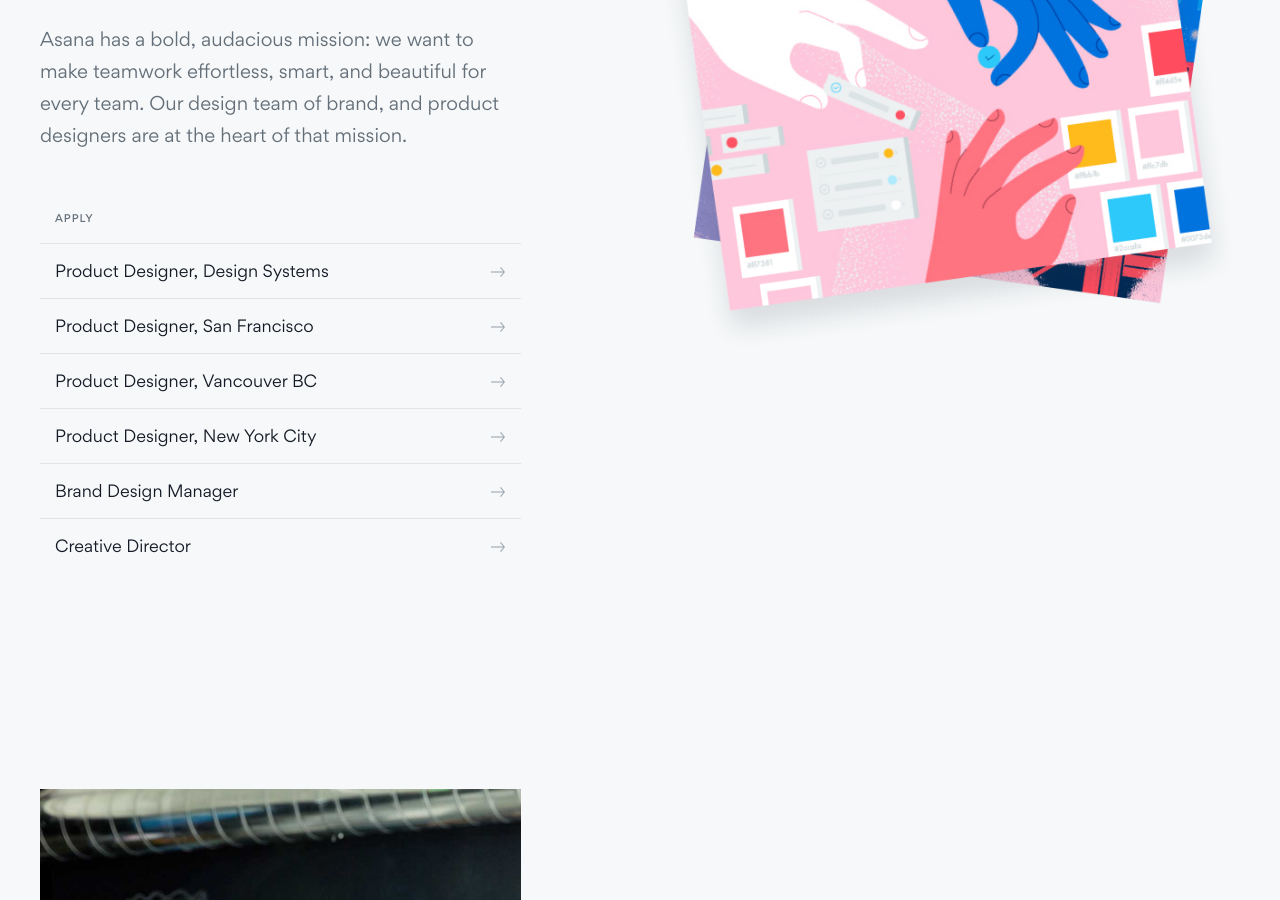
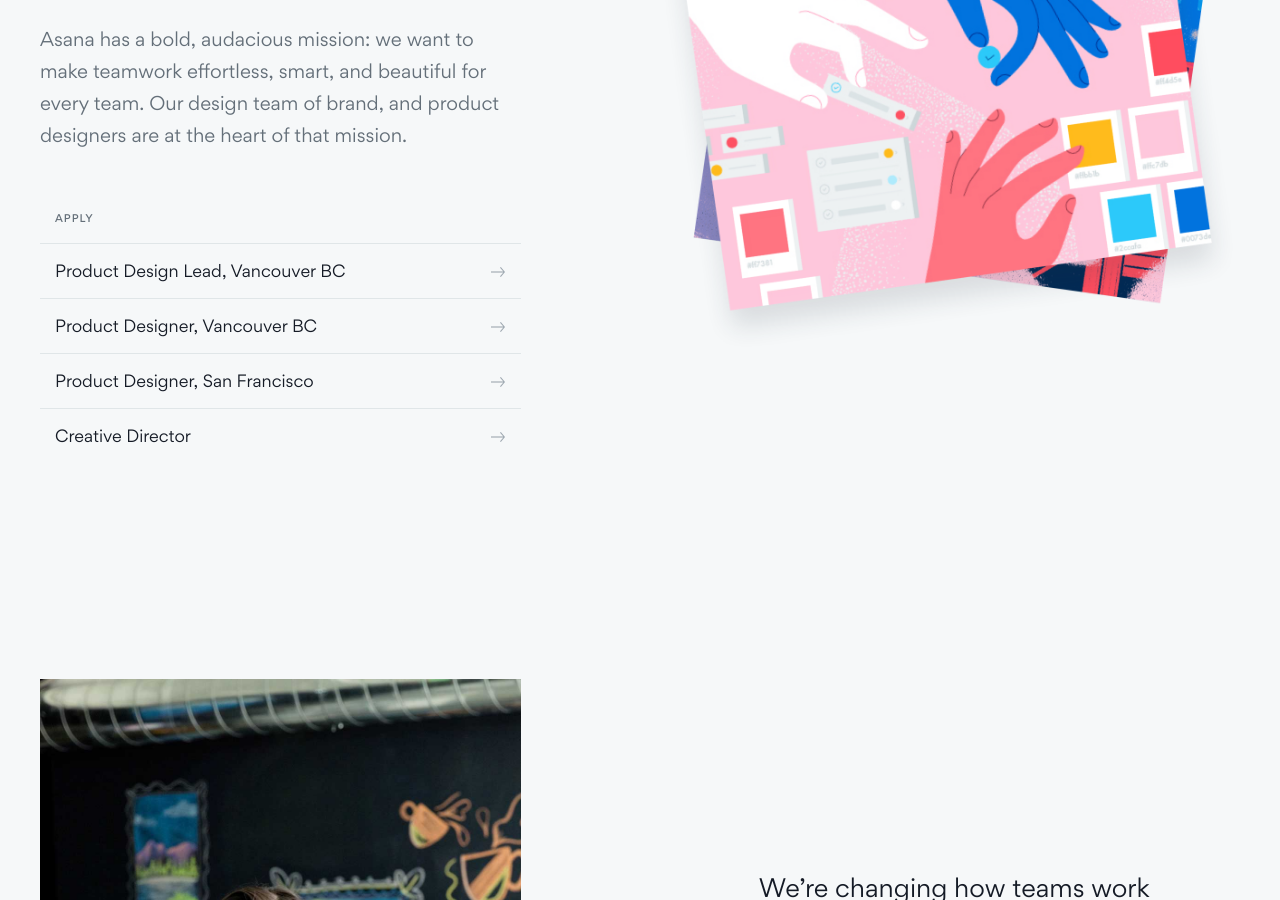
Before and after one commit to mattbond21/asana.design, a Jekyll site: the page built from index.html, in a window 1280 px wide and 900 px high, scrolled down 301 px. Built offline with Jekyll 4.4.1, drawn with Linux system fonts in a browser that asks for light colours; nearby versions of some CDN libraries; some web fonts are replaced.

Commit message:
updates to job listings

```diff
--- a/index.html
+++ b/index.html
@@ -15,11 +15,9 @@
           <div class="link-block">
             <h5>Apply</h5>
             <ul class="link-list">
-              <a href="https://asana.com/jobs/apply/1589228/product-designerdesign-systems" target="_blank"><li class="link-top">Product Designer, Design Systems<span></span></li></a>
+              <a href="https://asana.com/jobs/apply/1647214/product-design-lead" target="_blank"><li class="link-top">Product Design Lead, Vancouver BC<span></span></li></a>
+              <a href="https://asana.com/jobs/apply/1494931/product-designer" target="_blank"><li class="link-top">Product Designer, Vancouver BC<span></span></li></a>
               <a href="https://asana.com/jobs/apply/714359/product-designer" target="_blank"><li class="link-top">Product Designer, San Francisco<span></span></li></a>
-              <a href="https://asana.com/jobs/apply/1494931/product-designer" target="_blank"><li class="link-top">Product Designer, Vancouver BC<span></span></li></a>
-              <a href="https://asana.com/jobs/apply/1140233/product-designer" target="_blank"><li class="link-top">Product Designer, New York City<span></span></li></a>
-              <a href="https://asana.com/jobs/apply/1219520/brand-design-manager" target="_blank"><li class="link-top">Brand Design Manager<span></span></li></a>
               <a href="https://asana.com/jobs/apply/1423951/creative-director" target="_blank"><li class="link-top">Creative Director<span></span></li></a>
             </ul>
           </div>
```
